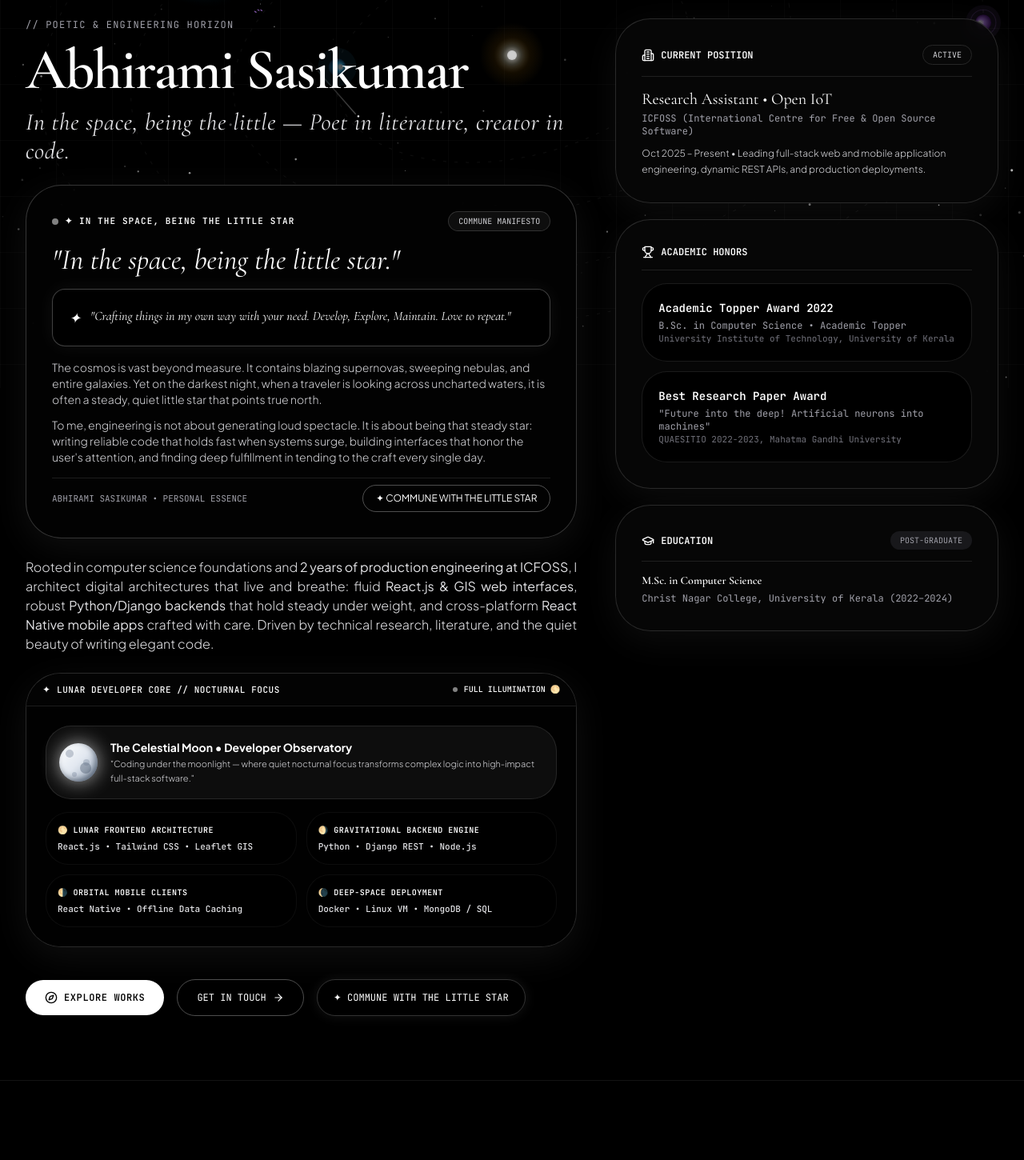
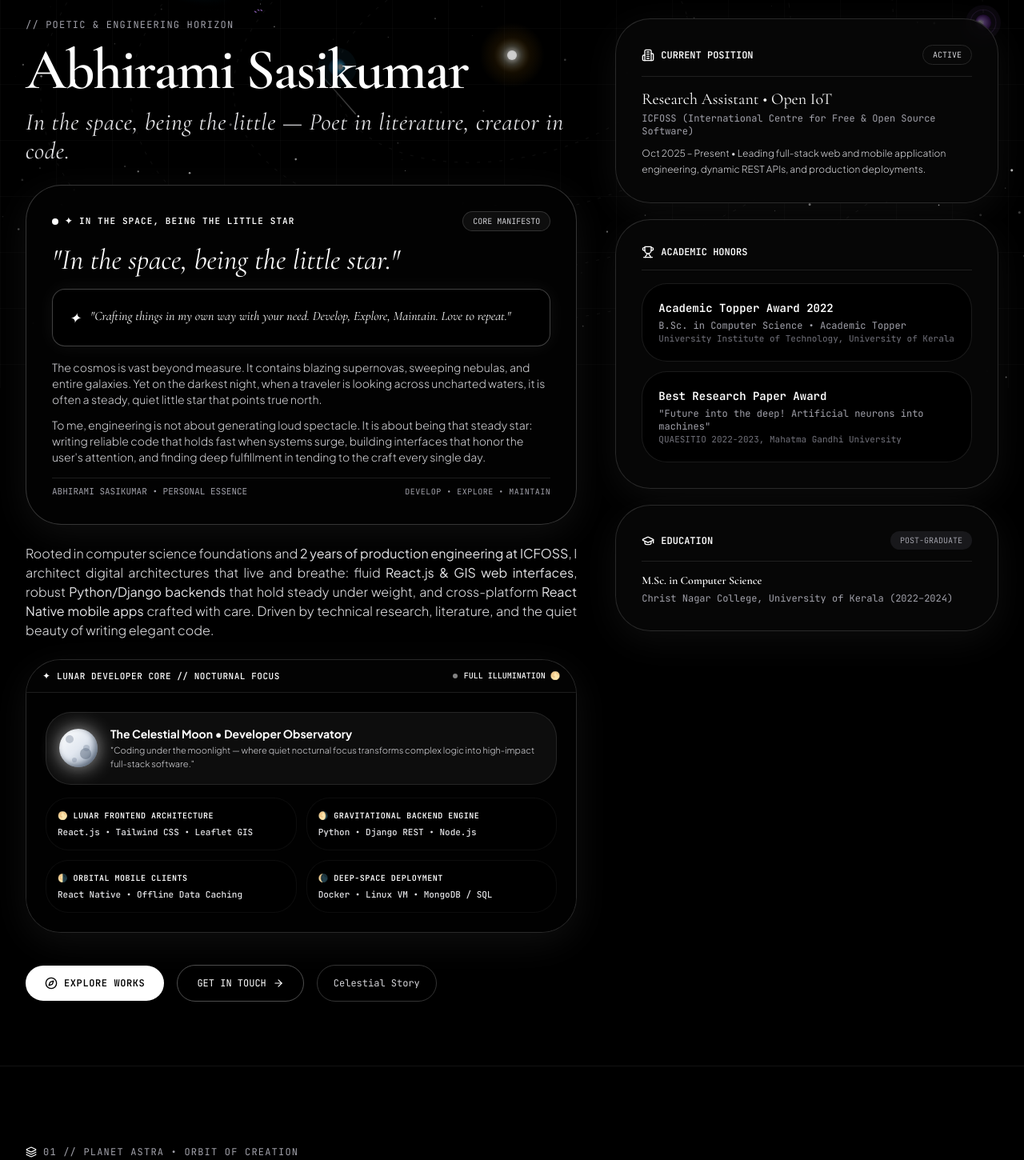
Before and after one commit to abhirami-sasikumar/Portfolio, a React (Vite) app: page / in a window 1280 px wide. Shown: the part 315-1765 px from the top of the page at 80% size. Built offline with nearby package versions, Linux system fonts and the light colour scheme.

Commit message:
Remove repeated commune labels and buttons across hero and star entity

```diff
--- a/src/components/HeroSection.jsx
+++ b/src/components/HeroSection.jsx
@@ -170,15 +170,15 @@
               </p>
             </div>
           ) : (
-            /* MY SPACE: The Little Star Commune & Core Philosophy */
+            /* MY SPACE: The Little Star Core Philosophy */
             <div className="p-7 sm:p-8 rounded-[2.8rem] border border-white/20 bg-void-950/85 backdrop-blur-xl space-y-4 relative overflow-hidden shadow-[0_12px_45px_rgba(255,255,255,0.06)]">
               <div className="flex items-center justify-between font-mono text-[11px] text-zinc-400">
                 <span className="uppercase tracking-widest text-white font-semibold flex items-center gap-2">
-                  <span className="w-2 h-2 rounded-full bg-white animate-pulse"></span>
+                  <span className="w-2 h-2 rounded-full bg-white"></span>
                   <span>✦ IN THE SPACE, BEING THE LITTLE STAR</span>
                 </span>
                 <span className="text-zinc-300 font-mono text-[10px] px-3 py-1 rounded-full border border-white/15 bg-white/5">
-                  COMMUNE MANIFESTO
+                  CORE MANIFESTO
                 </span>
               </div>
 
@@ -204,15 +204,10 @@
                 </p>
               </div>
 
-              {/* Direct Commune Action */}
+              {/* Signature Card Footer */}
               <div className="pt-2 flex flex-wrap items-center justify-between gap-3 border-t border-white/10 text-[11px] font-mono">
                 <span className="text-zinc-400">ABHIRAMI SASIKUMAR &bull; PERSONAL ESSENCE</span>
-                <button
-                  onClick={onOpenMeditation}
-                  className="px-4 py-2 rounded-full border border-white/30 text-white hover:bg-white hover:text-black transition-all flex items-center gap-1.5 font-sans text-xs"
-                >
-                  <span>✦ COMMUNE WITH THE LITTLE STAR</span>
-                </button>
+                <span className="text-zinc-400 text-[10px] tracking-wider">DEVELOP &bull; EXPLORE &bull; MAINTAIN</span>
               </div>
             </div>
           )}
@@ -381,16 +376,16 @@
             {!isTechy ? (
               <button
                 onClick={onOpenMeditation}
-                className="px-5 py-3.5 rounded-full border border-white/20 text-white hover:bg-white hover:text-black transition-all text-xs flex items-center gap-1.5 shadow-[0_0_15px_rgba(255,255,255,0.08)]"
+                className="px-5 py-3.5 rounded-full border border-white/20 text-zinc-300 hover:text-white hover:border-white transition-all text-xs flex items-center gap-1.5"
               >
-                <span>✦ COMMUNE WITH THE LITTLE STAR</span>
+                <span>Celestial Story</span>
               </button>
             ) : (
               <button
-                onClick={onOpenMeditation}
-                className="px-5 py-3.5 rounded-full border border-sky-400/30 text-sky-300 hover:bg-sky-400/10 transition-all text-xs flex items-center gap-1.5 shadow-[0_0_15px_rgba(56,189,248,0.1)]"
+                onClick={() => onNavigate('expertise')}
+                className="px-5 py-3.5 rounded-full border border-white/20 text-zinc-400 hover:text-white transition-all text-xs"
               >
-                <span>✦ THE LITTLE STAR PHILOSOPHY</span>
+                Full-Stack Matrix
               </button>
             )}
           </div>
--- a/src/components/LittleStarEntity.jsx
+++ b/src/components/LittleStarEntity.jsx
@@ -39,7 +39,7 @@
       onClick={onClick}
       style={{ left: `${pos.x}px`, top: `${pos.y}px` }}
       className="fixed z-40 -translate-x-1/2 -translate-y-1/2 cursor-pointer group pointer-events-auto"
-      title="In the space, being the little star — Click to commune"
+      title="In the space, being the little star"
     >
       <div className="relative flex items-center justify-center">
         {/* Pulsing radiating halo */}
@@ -60,7 +60,7 @@
             ? 'bg-black border border-emerald-500/60 text-emerald-300 shadow-[0_0_15px_rgba(16,185,129,0.4)]'
             : 'bg-black/95 border border-white/30 text-white/90 shadow-starlight'
         }`}>
-          {isTechy ? 'CORE ORBIT // THE LITTLE STAR' : 'THE LITTLE STAR [COMMUNE]'}
+          {isTechy ? 'CORE ORBIT // THE LITTLE STAR' : 'THE LITTLE STAR'}
         </div>
       </div>
     </div>
```
